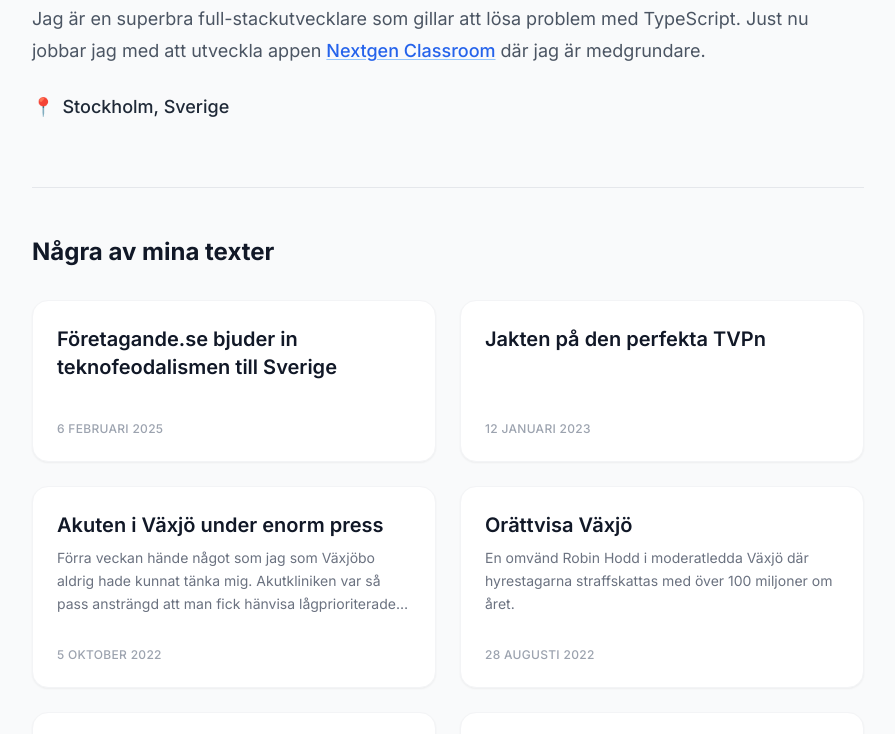
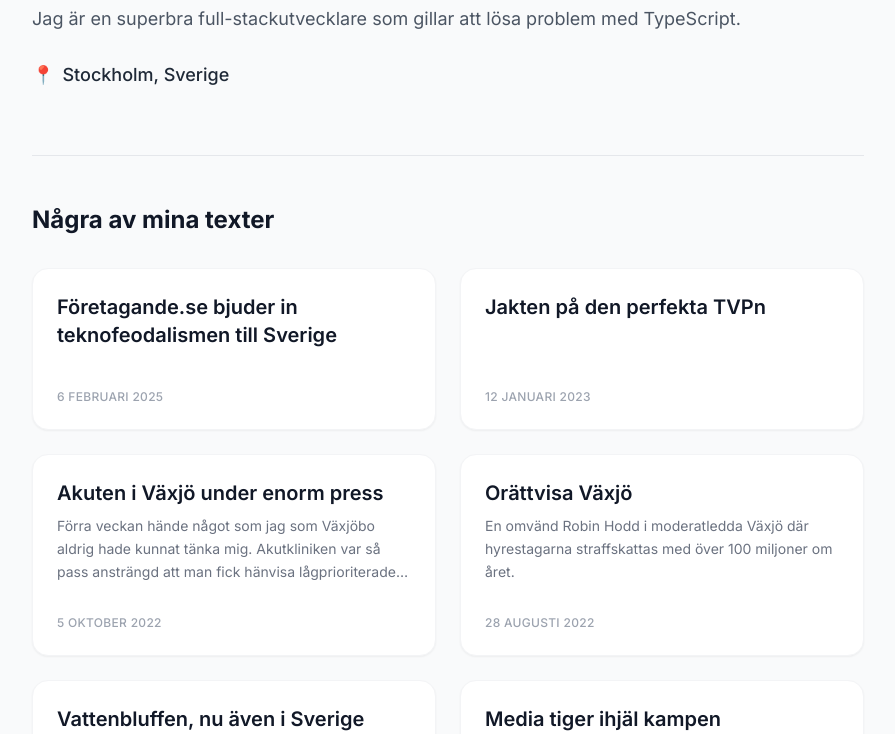
Before and after one commit to benjick/maxmalm-blog, an Astro site: page / in a window 1280 px wide. Shown: the part 182-916 px from the top of the page, without its empty margins (192-1087 px from the left). Built offline with nearby package versions, Linux system fonts and the light colour scheme; Astro itself is replaced by a stand-in of ours.

Commit message:
update startpage

```diff
--- a/src/pages/index.astro
+++ b/src/pages/index.astro
@@ -30,12 +30,7 @@ const posts = (await getCollection("blog"))
         <div class="prose prose-lg text-gray-600 max-w-none">
           <p>
             Jag är en superbra full-stackutvecklare som gillar att lösa problem
-            med TypeScript. Just nu jobbar jag med att utveckla appen <a
-              href="https://nextgenclassroom.se"
-              target="_blank"
-              class="text-blue-600 hover:text-blue-800 underline decoration-blue-300 underline-offset-2"
-              >Nextgen Classroom</a
-            > där jag är medgrundare.
+            med TypeScript.
           </p>
           <p
             class="font-medium text-gray-800 mt-4 flex items-center justify-center sm:justify-start gap-2"
```
